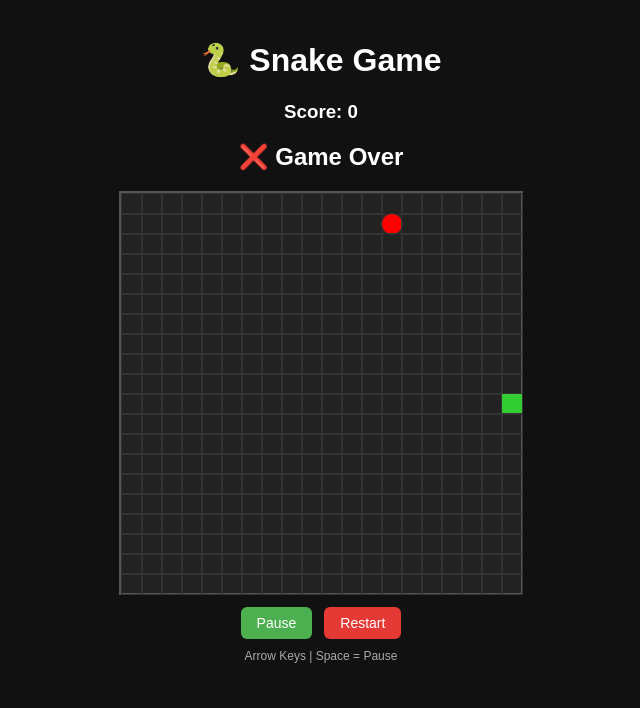
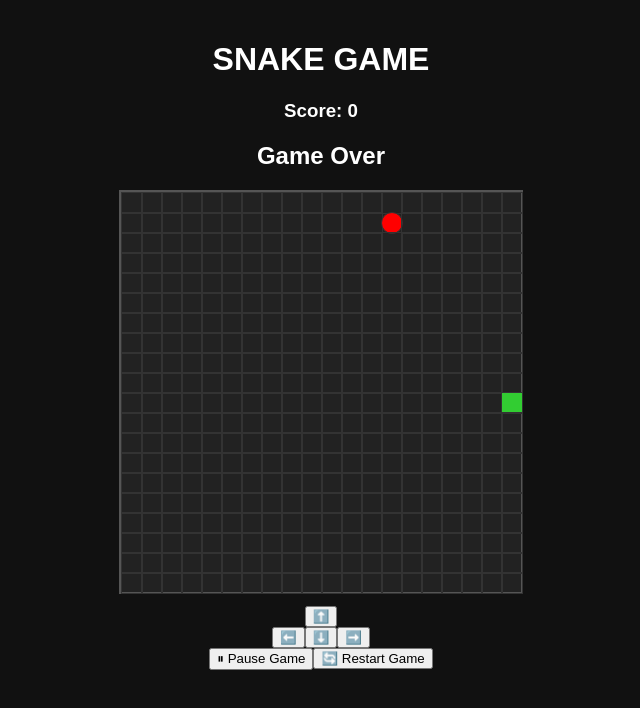
Before and after one commit to Mohan24th/react-snake-game, a React (Create React App) app: page / in a window 1280 px wide. Shown: the top 708 px of the page, without its empty margins (319-959 px from the left). Built offline with nearby package versions, Linux system fonts and the light colour scheme.

Commit message:
Refactor game controls and UI elements
Refactor keyboard controls and improve direction change logic. Update game loop and UI elements for better readability.

```diff
--- a/src/App.js
+++ b/src/App.js
@@ -1,7 +1,4 @@
 import { useState, useEffect } from "react";
-import Board from "./components/Board";
-import Score from "./components/Score";
-import Controls from "./components/Controls";
 import "./styles.css";
 
 export default function App() {
@@ -31,7 +28,18 @@ export default function App() {
     setPaused(false);
   }
 
-  // Keyboard controls
+  //  Safe direction change
+  const changeDirection = (newDir) => {
+    setDirection((prev) => {
+      if (newDir === "UP" && prev !== "DOWN") return "UP";
+      if (newDir === "DOWN" && prev !== "UP") return "DOWN";
+      if (newDir === "LEFT" && prev !== "RIGHT") return "LEFT";
+      if (newDir === "RIGHT" && prev !== "LEFT") return "RIGHT";
+      return prev;
+    });
+  };
+
+  //  Keyboard
   useEffect(() => {
     const handleKeyDown = (e) => {
       if (e.key === " ") {
@@ -39,34 +47,33 @@ export default function App() {
         return;
       }
 
-      setDirection((prev) => {
-        if (e.key === "ArrowUp" && prev !== "DOWN") return "UP";
-        if (e.key === "ArrowDown" && prev !== "UP") return "DOWN";
-        if (e.key === "ArrowLeft" && prev !== "RIGHT") return "LEFT";
-        if (e.key === "ArrowRight" && prev !== "LEFT") return "RIGHT";
-        return prev;
-      });
+      if (e.key === "ArrowUp") changeDirection("UP");
+      if (e.key === "ArrowDown") changeDirection("DOWN");
+      if (e.key === "ArrowLeft") changeDirection("LEFT");
+      if (e.key === "ArrowRight") changeDirection("RIGHT");
     };
 
     window.addEventListener("keydown", handleKeyDown);
     return () => window.removeEventListener("keydown", handleKeyDown);
   }, []);
 
-  // Game loop
+  //  Game Loop
   useEffect(() => {
     if (gameOver || paused) return;
 
     const interval = setInterval(() => {
       setSnake((prevSnake) => {
         const head = prevSnake[0];
-        let newHead = head;
 
-        if (direction === "RIGHT") newHead = { x: head.x + 1, y: head.y };
-        if (direction === "LEFT") newHead = { x: head.x - 1, y: head.y };
-        if (direction === "UP") newHead = { x: head.x, y: head.y - 1 };
-        if (direction === "DOWN") newHead = { x: head.x, y: head.y + 1 };
+        // always create NEW object
+        let newHead = { ...head };
 
-        // wall collision
+        if (direction === "RIGHT") newHead.x += 1;
+        if (direction === "LEFT") newHead.x -= 1;
+        if (direction === "UP") newHead.y -= 1;
+        if (direction === "DOWN") newHead.y += 1;
+
+        //  Wall collision
         if (
           newHead.x < 0 ||
           newHead.x >= cols ||
@@ -77,7 +84,7 @@ export default function App() {
           return prevSnake;
         }
 
-        // self collision
+        //  Self collision
         if (
           prevSnake.some((seg) => seg.x === newHead.x && seg.y === newHead.y)
         ) {
@@ -85,10 +92,10 @@ export default function App() {
           return prevSnake;
         }
 
-        // eat food
+        //  Eat food
         if (newHead.x === food.x && newHead.y === food.y) {
           setFood(generateFood());
-          setScore((s) => s + 1);
+          setScore((prev) => prev + 1);
           return [newHead, ...prevSnake];
         }
 
@@ -97,23 +104,59 @@ export default function App() {
     }, 300);
 
     return () => clearInterval(interval);
-  }, [direction, food, paused, gameOver]);
+  }, [direction, food, gameOver, paused]);
 
   return (
     <div className="container">
-      <h1>🐍 Snake Game</h1>
+      <h1> SNAKE GAME</h1>
+      <h3>Score: {score}</h3>
 
-      <Score score={score} paused={paused} gameOver={gameOver} />
+      {paused && !gameOver && <h3>⏸️ Paused</h3>}
+      {gameOver && <h2 className="game-over"> Game Over</h2>}
 
-      <Board rows={rows} cols={cols} snake={snake} food={food} />
+      <div
+        className="board"
+        style={{
+          gridTemplateRows: `repeat(${rows}, 20px)`,
+          gridTemplateColumns: `repeat(${cols}, 20px)`,
+        }}
+      >
+        {Array.from({ length: rows * cols }).map((_, index) => {
+          const x = index % cols;
+          const y = Math.floor(index / cols);
 
-      <Controls
-        paused={paused}
-        onPause={() => setPaused((p) => !p)}
-        onRestart={resetGame}
-      />
+          const isSnake = snake.some((seg) => seg.x === x && seg.y === y);
+          const isFood = food.x === x && food.y === y;
 
-      <p className="hint">Arrow Keys | Space = Pause</p>
+          return (
+            <div
+              key={index}
+              className={`cell ${isSnake ? "snake" : isFood ? "food" : ""}`}
+            />
+          );
+        })}
+      </div>
+
+      {/* 📱 Mobile Controls */}
+      <div className="controls">
+        <button onClick={() => changeDirection("UP")}>⬆️</button>
+        <div>
+          <button onClick={() => changeDirection("LEFT")}>⬅️</button>
+          <button onClick={() => changeDirection("DOWN")}>⬇️</button>
+          <button onClick={() => changeDirection("RIGHT")}>➡️</button>
+        </div>
+      </div>
+
+      {/*  Buttons */}
+      <div className="actions">
+        <button className="pause-btn" onClick={() => setPaused((p) => !p)}>
+          {paused ? "▶ Resume Game" : "⏸ Pause Game"}
+        </button>
+
+        <button className="restart-btn" onClick={resetGame}>
+          🔄 Restart Game
+        </button>
+      </div>
     </div>
   );
 }
```
